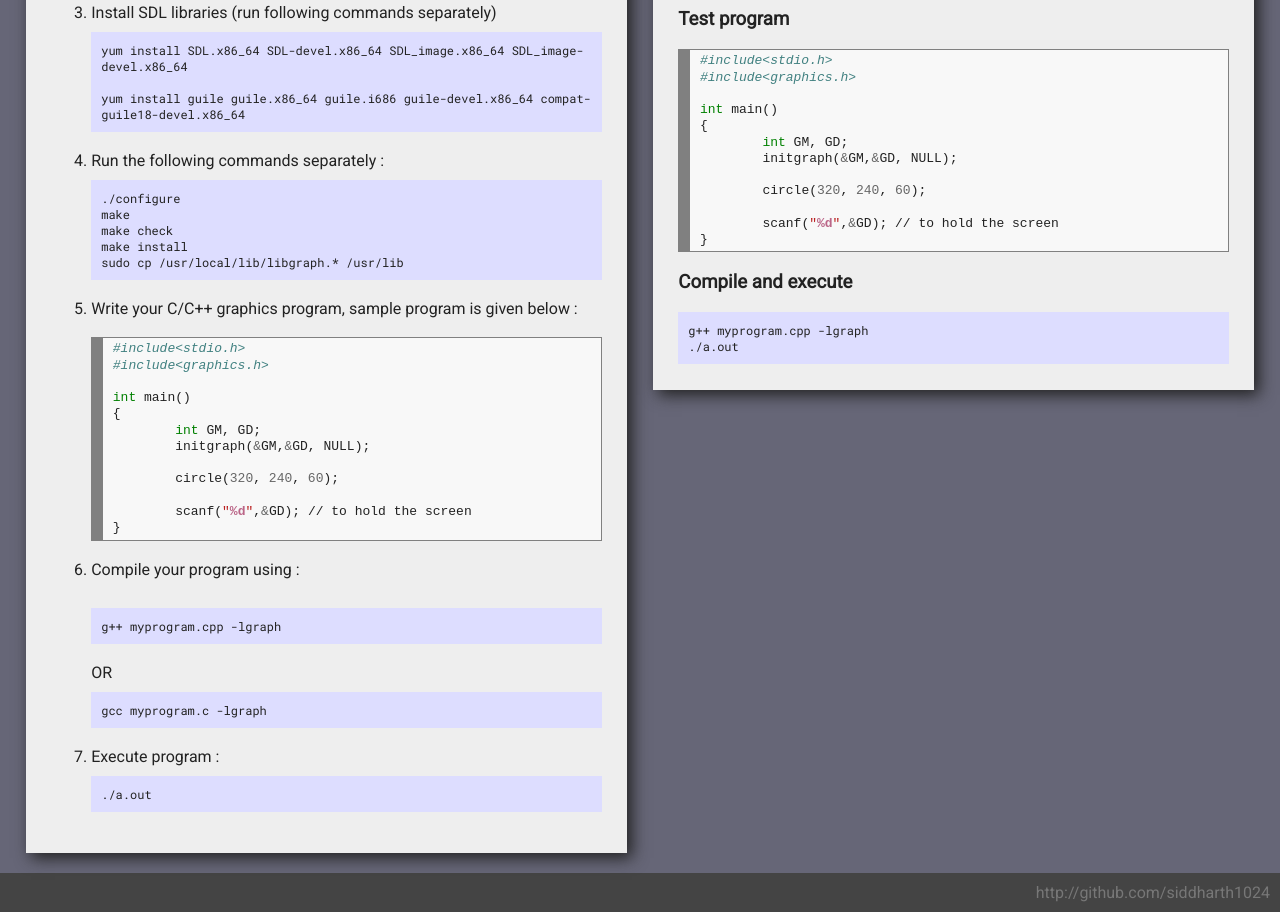
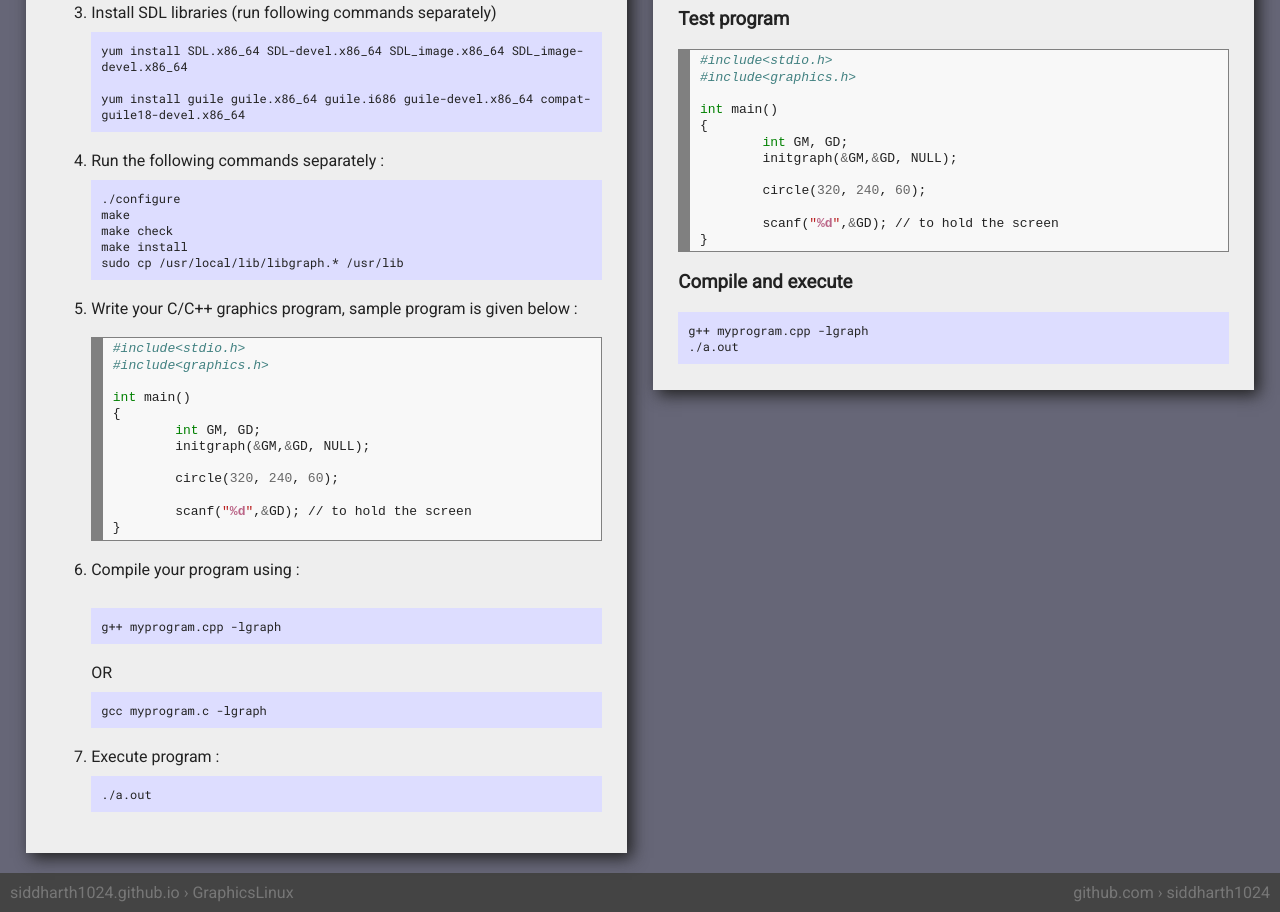
Before and after one commit to siddharth1024/GraphicsLinux, a plain HTML site: page index.html in a window 1280 px wide. Shown: the part 2348-3260 px from the top of the page. Drawn offline with Linux system fonts and the light colour scheme.

Commit message:
Second commit

```diff
--- a/index.html
+++ b/index.html
@@ -80,6 +80,7 @@
 
         .author a {
             color: #777;
+            text-decoration:none;
         }
 
         @media(max-width:800px) {
@@ -313,7 +314,10 @@
        g++ myprogram.cpp -lgraph<br/>
        ./a.out
    </code> </div>
-    <div class="author"> <a href="http://github.com/siddharth1024" style="text-decoration:none;">http://github.com/siddharth1024</a> </div>
+    <div class="author">
+    <a href="https://siddharth1024.github.io/GraphicsLinux/" style="float:left;">siddharth1024.github.io &rsaquo; GraphicsLinux</a>
+
+    <a href="http://github.com/siddharth1024">github.com &rsaquo; siddharth1024</a> </div>
 </body>
 
 </html>
```
